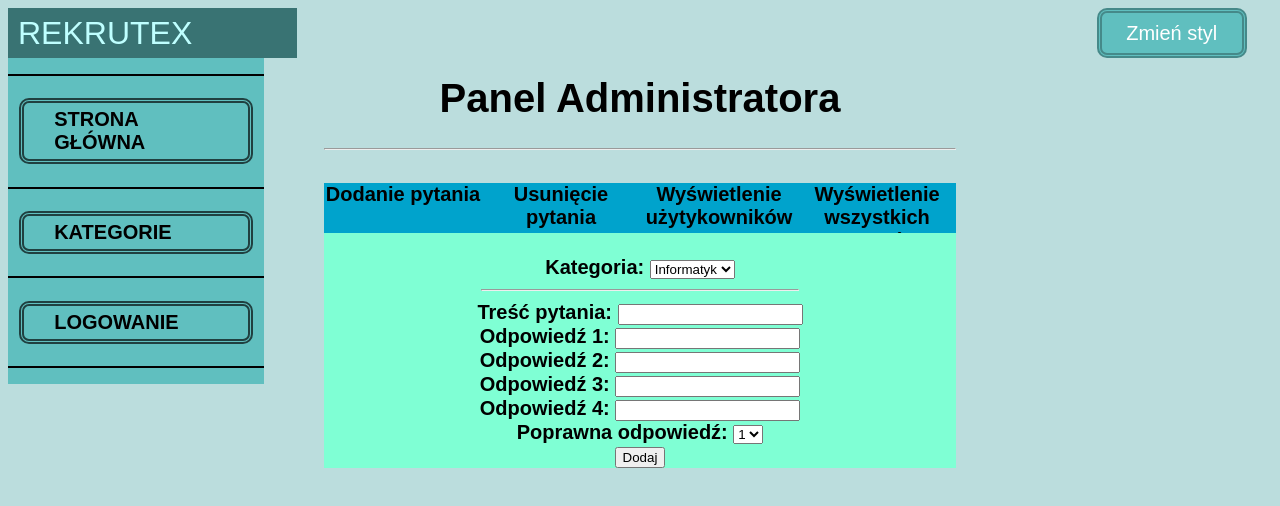
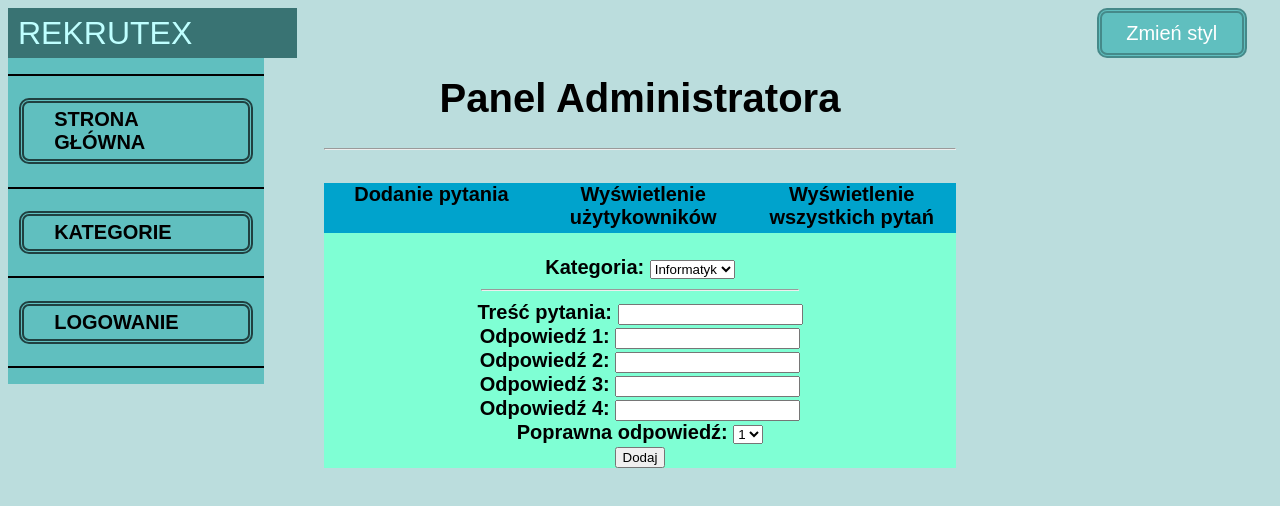
Before and after one commit to AgnieszkaM2/Rekrutex-App, an Angular app in the folder Rekrutex_AngularApp/: page /panel-administratora in a window 1280 px wide. Shown: the top 506 px of the page. Built offline with nearby package versions, Linux system fonts and the light colour scheme.

Commit message:
panel part2

```diff
--- a/Rekrutex_AngularApp/src/app/components/panel-administratora/panel-administratora.component.css
+++ b/Rekrutex_AngularApp/src/app/components/panel-administratora/panel-administratora.component.css
@@ -3,7 +3,7 @@ body{
 }
 #div1{
   height: 50px;
-  width: 25%;
+  width: 34%;
   background-color: #00a3cc;
   float: left;
 }
@@ -12,19 +12,13 @@ body{
 }
 #div2{
   height: 50px;
-  width: 25%;
+  width: 33%;
   background-color: #00a3cc;
   float: left;
 }
 #div3{
   height: 50px;
-  width: 25%;
-  background-color: #00a3cc;
-  float: left;
-}
-#div4{
-  height: 50px;
-  width: 25%;
+  width: 33%;
   background-color: #00a3cc;
   float: left;
 }
--- a/Rekrutex_AngularApp/src/app/components/panel-administratora/panel-administratora.component.html
+++ b/Rekrutex_AngularApp/src/app/components/panel-administratora/panel-administratora.component.html
@@ -10,16 +10,11 @@
     </a>
     <a>
         <div id="div2" (click)="tabChange('dwa')">
-            Usunięcie pytania
+            Wyświetlenie użytykowników
         </div>
     </a>
     <a>
         <div id="div3" (click)="tabChange('trzy')">
-            Wyświetlenie użytykowników
-        </div>
-    </a>
-    <a>
-        <div id="div4" (click)="tabChange('cztery')">
             Wyświetlenie wszystkich pytań
         </div>
     </a>
@@ -53,25 +48,9 @@
         </div>
         <div class="content-value" *ngIf="id === 'dwa'" align="center">
             <br>
-            <label>Kategoria: </label>
-            <select>
-                <option>Informatyk</option>
-                <option>Elektronik</option>
-            </select>
-            <hr width="50%">
-            <label>Podaj pytanie: </label>
-            <input id="password" type="tekst" class="form-control" placeholder=""><br>
-
-            <button>Usuń</button>
+            <label>Lista użytkowników:</label>
         </div>
         <div class="content-value" *ngIf="id === 'trzy'" align="center">
-            <label>Imię: </label>
-            <input id="password" type="tekst" class="form-control" placeholder=""><br>
-            <label>Nazwisko: </label>
-            <input id="password" type="tekst" class="form-control" placeholder=""><br>
-            <button>Wyświetl</button>
-        </div>
-        <div class="content-value" *ngIf="id === 'cztery'" align="center">
             <br>
             <label>Kategoria: </label>
             <select>
@@ -83,5 +62,4 @@
         </div>
     </div>
 </div>
-
 <br>
```
